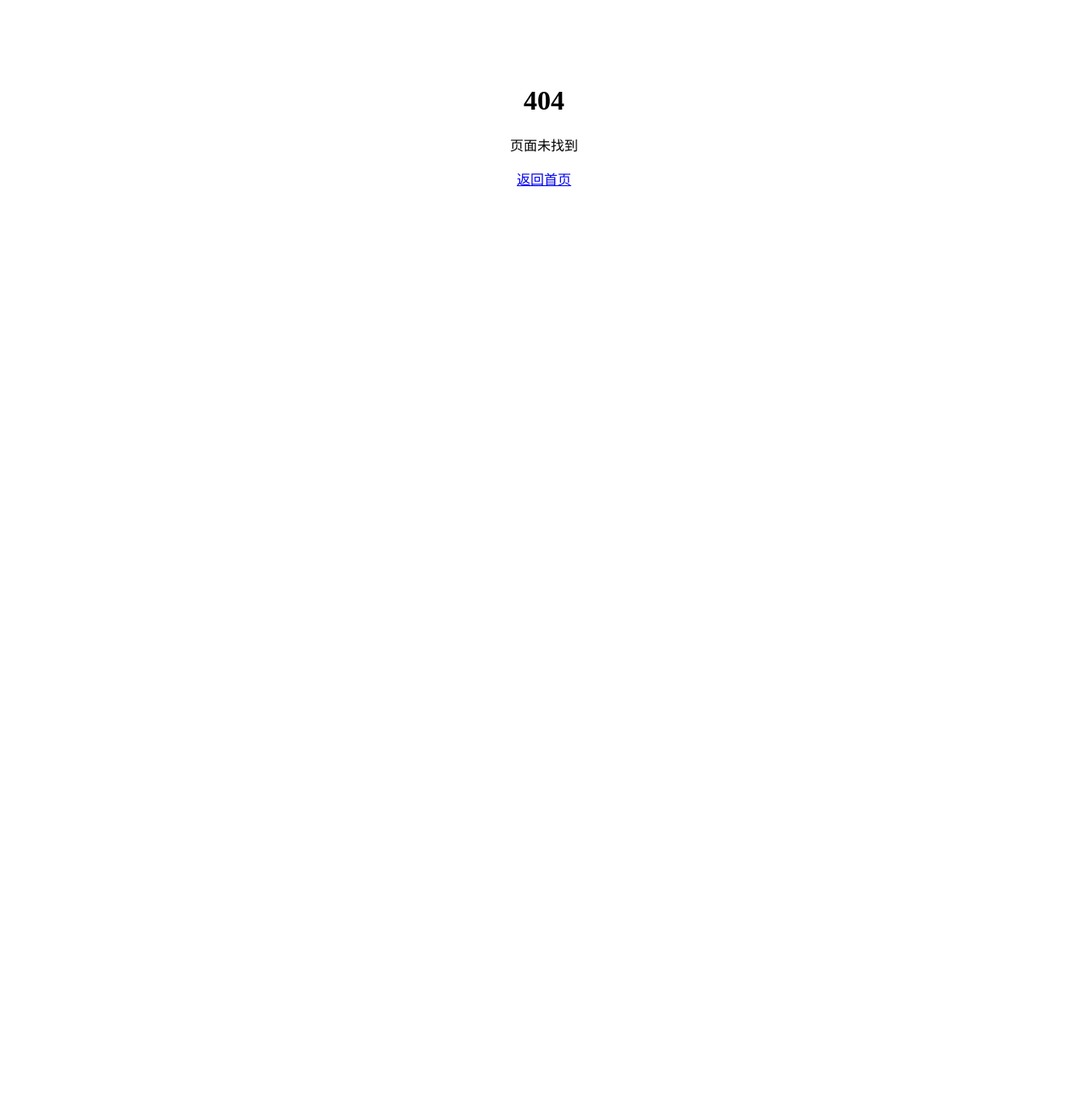
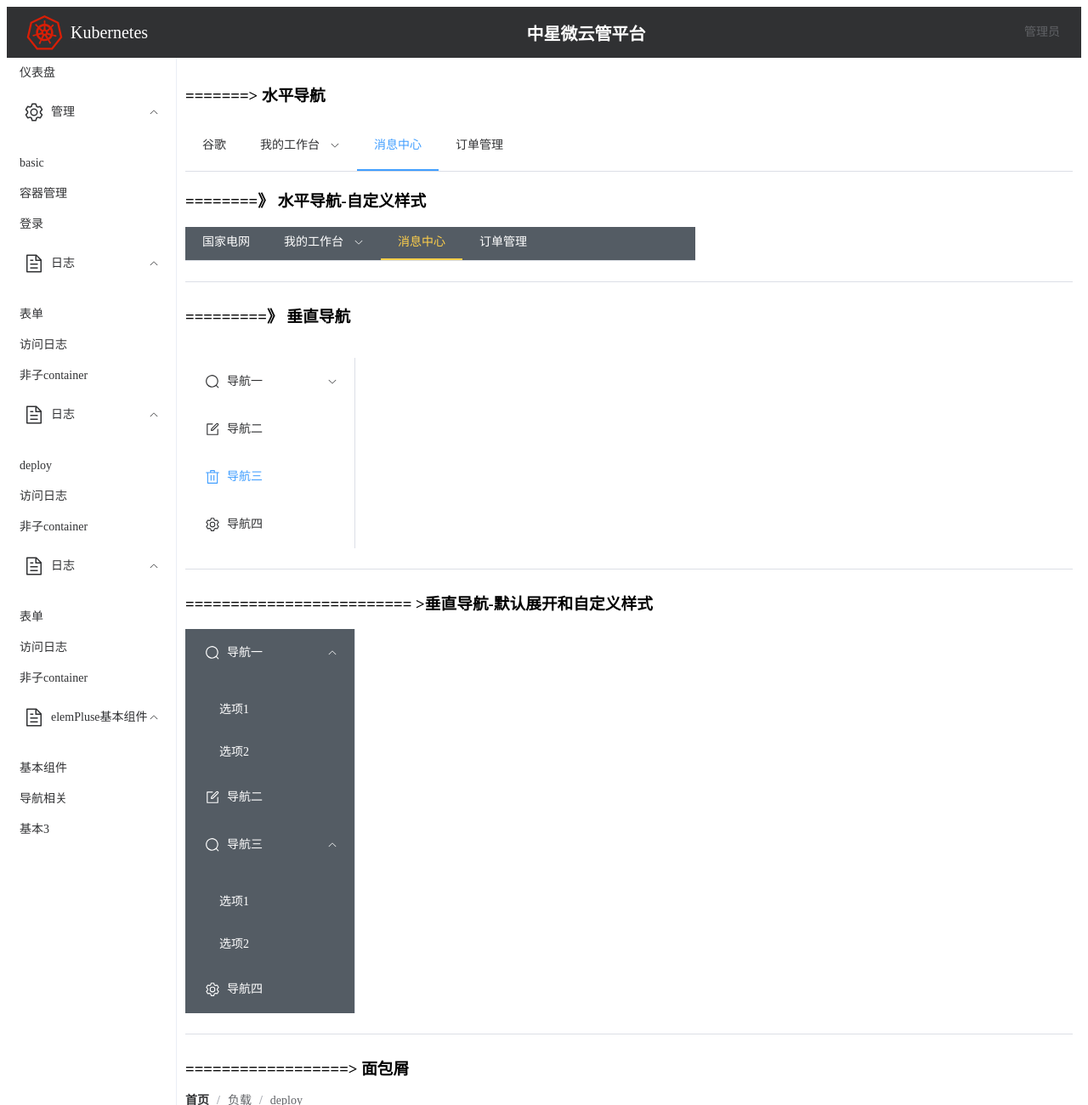
Before and after one commit to zerosuc/vue-practise, a Vue app: page /dashboard/nav in a window 1280 px wide. Before the commit this address had no page. Shown: the top 1300 px of the page at 85% size. Before the commit the page ends 800 px from the top, so only its background shows below. Built offline with nearby package versions, Linux system fonts and the light colour scheme.

Commit message:
基本菜单,导航

```diff
--- a/src/router/index.js
+++ b/src/router/index.js
@@ -8,6 +8,8 @@ import Container from '@/views/container.vue'
 import Form from '@/views/form.vue'
 import Form2 from '@/views/form2.vue'
 import Deploy from '@/views/deploy/deploy.vue'
+import basic1 from '@/views/elm/basic.vue'
+import Nav from '@/views/elm/nav.vue'
 
 const asyncRoutes = [
   { path: '', component: Dashboard },
@@ -15,7 +17,9 @@ const asyncRoutes = [
   { path: 'form', component: Form },
   { path: 'form2', component: Form2 },
   { path: 'container', component: Container },
-  { path: 'deploy', component: Deploy }
+  { path: 'deploy', component: Deploy },
+  { path: 'basic1', component: basic1 },
+  { path: 'nav', component: Nav }
 ]
 
 const router = createRouter({
--- a/src/views/MainLayout.vue
+++ b/src/views/MainLayout.vue
@@ -87,13 +87,13 @@
             <template #title>
               <div class="menu-item">
                 <el-icon><Document /></el-icon>
-                <span>日志</span>
+                <span>elemPluse基本组件</span>
               </div>
             </template>
             <el-menu-item-group>
-              <el-menu-item index="/dashboard/form">表单</el-menu-item>
-              <el-menu-item index="/dashboard/form2">访问日志</el-menu-item>
-              <el-menu-item index="/container">非子container</el-menu-item>
+              <el-menu-item index="/dashboard/basic1">基本组件</el-menu-item>
+              <el-menu-item index="/dashboard/nav">导航相关</el-menu-item>
+              <el-menu-item index="/dashboard/basic3">基本3</el-menu-item>
             </el-menu-item-group>
           </el-sub-menu>
           <!-- 其他子菜单 -->
--- /dev/null
+++ b/src/views/elm/basic.vue
@@ -0,0 +1,124 @@
+<template>
+  <div>
+    <!-- -->
+    <h3>============================》按钮</h3>
+    <el-button>默认按钮</el-button>
+    <el-button type="primary">主要按钮</el-button>
+    <el-button type="success">成功按钮</el-button>
+    <el-button type="info">信息按钮</el-button>
+    <el-button type="warning">警告按钮</el-button>
+    <el-button type="danger">危险按钮</el-button>
+
+    <hr />
+    <h3>按钮属性</h3>
+    <el-button plain>朴素按钮</el-button>
+    <el-button round>圆角按钮</el-button>
+    <el-button circle>圆</el-button>
+    <el-button disabled>禁用按钮</el-button>
+    <el-button loading>加载中</el-button>
+
+    <hr />
+    <h3>尺寸</h3>
+    <el-button size="large">大型按钮</el-button>
+    <el-button>默认按钮</el-button>
+    <el-button size="small">小型按钮</el-button>
+  </div>
+
+  <el-divider></el-divider>
+  <h3>============================>图标</h3>
+  <el-icon><Plus /></el-icon>
+  <el-icon><Edit /></el-icon>
+  <el-icon><Delete /></el-icon>
+  <el-icon class="is-loading"><Loading /></el-icon>
+
+  <hr />
+  <h3>属性</h3>
+  <el-icon size="30" color="red"><Search /></el-icon>
+
+  <hr />
+  <h3>按钮</h3>
+  <el-button type="primary">
+    <el-icon><Search /></el-icon>
+    <span> 搜索 </span>
+  </el-button>
+
+  <el-button type="primary">
+    <el-icon><Search /></el-icon>
+  </el-button>
+
+  <el-button type="primary" circle>
+    <el-icon><Search /></el-icon>
+  </el-button>
+  <hr />
+  <h3>按钮组</h3>
+  <el-button-group>
+    <el-button type="primary">
+      <el-icon><Plus /></el-icon>
+    </el-button>
+
+    <el-button type="primary">
+      <el-icon><Edit /></el-icon>
+    </el-button>
+
+    <el-button type="primary">
+      <el-icon><Delete /></el-icon>
+    </el-button>
+  </el-button-group>
+
+  <h2>===================== 提示框可以封装在专门的utils==================</h2>
+  <div>
+    <el-button @click="openMsg">消息</el-button>
+    <el-button @click="openConfirm">确认框</el-button>
+    <el-button @click="openNotifiy">通知</el-button>
+    <el-button @click="openNotifiy2">通知2</el-button>
+  </div>
+</template>
+
+<script setup>
+import { ElMessage, ElMessageBox, ElNotification } from 'element-plus'
+
+// 消息
+const openMsg = () => {
+  ElMessage({
+    type: 'success', // success | warning | info | error
+    message: 'aabc消息',
+    showClose: true
+  })
+}
+
+// 确认框
+const openConfirm = () => {
+  ElMessageBox.confirm('确认删除?', '标题', {
+    type: 'warning',
+    confirmButtonText: '确认',
+    cancelButtonText: '取消'
+  })
+    .then(() => {
+      console.log('回调确认')
+    })
+    .catch(() => {
+      console.log('回调取消')
+    })
+}
+
+// 通知
+const openNotifiy = () => {
+  ElNotification({
+    type: 'error',
+    title: '标题',
+    message: 'zxwwwwww消息',
+    duration: 1500 // 展示时间 [单位:毫秒]
+  })
+}
+
+// 通知2
+const openNotifiy2 = () => {
+  ElNotification({
+    type: 'success', // success | warning | info | error
+    title: '标题',
+    message: 'abcccccc消息',
+    duration: 1500,
+    position: 'bottom-right'
+  })
+}
+</script>
--- /dev/null
+++ b/src/views/elm/nav.vue
@@ -0,0 +1,153 @@
+<template>
+  <div>
+    <!-- -->
+    <h3>=======> 水平导航</h3>
+    <el-menu mode="horizontal" :default-active="selectedIndex" @select="selected">
+      <el-menu-item index="1">谷歌</el-menu-item>
+      <el-sub-menu index="2">
+        <template #title>我的工作台</template>
+        <el-menu-item index="2-1">选项1</el-menu-item>
+        <el-menu-item index="2-2">选项2</el-menu-item>
+        <el-menu-item index="2-3">选项3</el-menu-item>
+      </el-sub-menu>
+      <el-menu-item index="3">消息中心</el-menu-item>
+      <el-menu-item index="4">订单管理</el-menu-item>
+    </el-menu>
+
+    <h3>========》 水平导航-自定义样式</h3>
+    <el-menu
+      mode="horizontal"
+      :default-active="selectedIndex"
+      @select="selected"
+      background-color="#545c64"
+      text-color="#fff"
+      active-text-color="#ffd04b"
+      style="height: 40px; width: 600px"
+    >
+      <el-menu-item index="1">国家电网</el-menu-item>
+      <el-sub-menu index="2">
+        <template #title>我的工作台</template>
+        <el-menu-item index="2-1">选项1</el-menu-item>
+        <el-menu-item index="2-2">选项2</el-menu-item>
+        <el-menu-item index="2-3">选项3</el-menu-item>
+      </el-sub-menu>
+      <el-menu-item index="3">消息中心</el-menu-item>
+      <el-menu-item index="4">订单管理</el-menu-item>
+    </el-menu>
+
+    <el-divider></el-divider>
+
+    <h3>=========》 垂直导航</h3>
+    <br />
+    <el-menu :default-active="selectedIndex" @select="selected" style="width: 200px">
+      <el-sub-menu index="1">
+        <template #title>
+          <el-icon><Search /></el-icon>
+          <span>导航一</span>
+        </template>
+        <el-menu-item-group>
+          <el-menu-item index="1-1">选项1</el-menu-item>
+          <el-menu-item index="1-2">选项2</el-menu-item>
+        </el-menu-item-group>
+      </el-sub-menu>
+      <el-menu-item index="2">
+        <el-icon><Edit /></el-icon>
+        <template #title>导航二</template>
+      </el-menu-item>
+      <el-menu-item index="3">
+        <el-icon><Delete /></el-icon>
+        <template #title>导航三</template>
+      </el-menu-item>
+      <el-menu-item index="4">
+        <el-icon><Setting /></el-icon>
+        <template #title>导航四</template>
+      </el-menu-item>
+    </el-menu>
+
+    <el-divider></el-divider>
+
+    <h3>========================= >垂直导航-默认展开和自定义样式</h3>
+    <el-menu
+      :default-active="selectedIndex"
+      @select="selected"
+      :default-openeds="defaultOpeneds"
+      background-color="#545c64"
+      text-color="#fff"
+      active-text-color="#ffd04b"
+      style="width: 200px"
+    >
+      <el-sub-menu index="1">
+        <template #title>
+          <el-icon><Search /></el-icon>
+          <span>导航一</span>
+        </template>
+        <el-menu-item-group>
+          <el-menu-item index="1-1">选项1</el-menu-item>
+          <el-menu-item index="1-2">选项2</el-menu-item>
+        </el-menu-item-group>
+      </el-sub-menu>
+      <el-menu-item index="2">
+        <el-icon><Edit /></el-icon>
+        <template #title>导航二</template>
+      </el-menu-item>
+      <el-sub-menu index="3">
+        <template #title>
+          <el-icon><Search /></el-icon>
+          <span>导航三</span>
+        </template>
+        <el-menu-item-group>
+          <el-menu-item index="3-1">选项1</el-menu-item>
+          <el-menu-item index="3-2">选项2</el-menu-item>
+        </el-menu-item-group>
+      </el-sub-menu>
+      <el-menu-item index="4">
+        <el-icon><Setting /></el-icon>
+        <template #title>导航四</template>
+      </el-menu-item>
+    </el-menu>
+  </div>
+
+  <el-divider></el-divider>
+  <h3>==================> 面包屑</h3>
+  <el-breadcrumb separator="/">
+    <el-breadcrumb-item><a href="#">首页</a></el-breadcrumb-item>
+    <el-breadcrumb-item>负载</el-breadcrumb-item>
+    <el-breadcrumb-item>deploy</el-breadcrumb-item>
+  </el-breadcrumb>
+  <el-divider></el-divider>
+
+  <h3>==================> 导航栏 下拉菜单</h3>
+  <br />
+  <el-dropdown @command="userCommand">
+    <span>
+      个人中心 <el-icon><User /></el-icon>
+    </span>
+    <template #dropdown>
+      <el-dropdown-menu>
+        <el-dropdown-item command="order">订单</el-dropdown-item>
+        <el-dropdown-item command="logout">退出</el-dropdown-item>
+      </el-dropdown-menu>
+    </template>
+  </el-dropdown>
+</template>
+
+<script setup>
+import { ref } from 'vue'
+
+//默认选中的菜单索引
+//const selectedIndex = ref("2-2")
+const selectedIndex = ref('3')
+
+//选中菜单触发的回调
+const selected = (index, indexPath) => {
+  console.log('index', index, 'indexPath', indexPath)
+}
+
+//默认展开的菜单索引
+const defaultOpeneds = ref(['1', '3'])
+//用户执行的命令
+const userCommand = (command) => {
+  //点击菜单触发的回调
+  console.log('command:', command)
+}
+</script>
```
